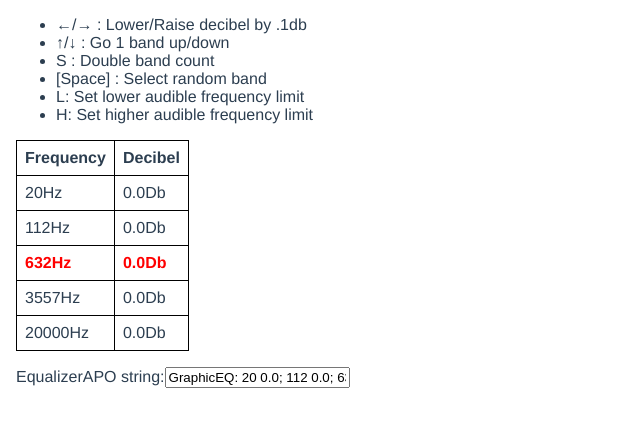
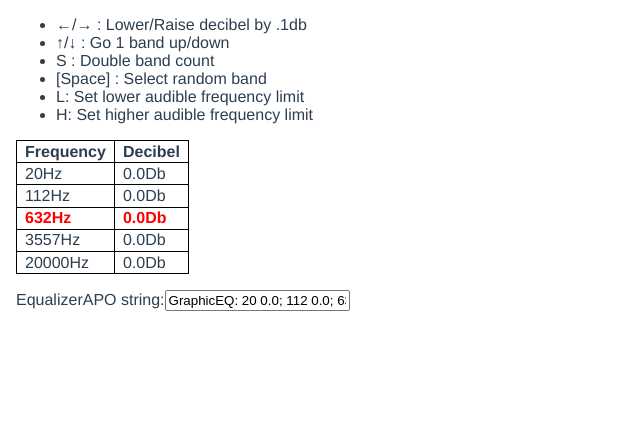
Before and after one commit to phu54321/myeq, a Vue app: page / in a window 1280 px wide. Shown: the top 426 px of the page, without its empty margins (0-640 px from the left). Built offline with nearby package versions, Linux system fonts and the light colour scheme.

Commit message:
dist added

```diff
--- a/src/App.vue
+++ b/src/App.vue
@@ -41,8 +41,8 @@ function expandBands (eq: GraphicEQ, bandn: number) {
 
 function roundTo01 (n: number): number {
   n = Math.floor(n * 10 + .5) / 10
-  if (n > 20) return 20
-  if (n < -20) return -20
+  if (n > 20) return 12
+  if (n < -20) return -12
   return n
 }
 
@@ -195,7 +195,7 @@ export default class App extends Vue {
   border-collapse: collapse
   td, th
     border 1px solid black
-    padding .5em
+    padding .1em .5em
 
   tr.nonAudible {
     td {
```
Also changed, not shown: 8 other files (tests, documents, lock files or other folders).
